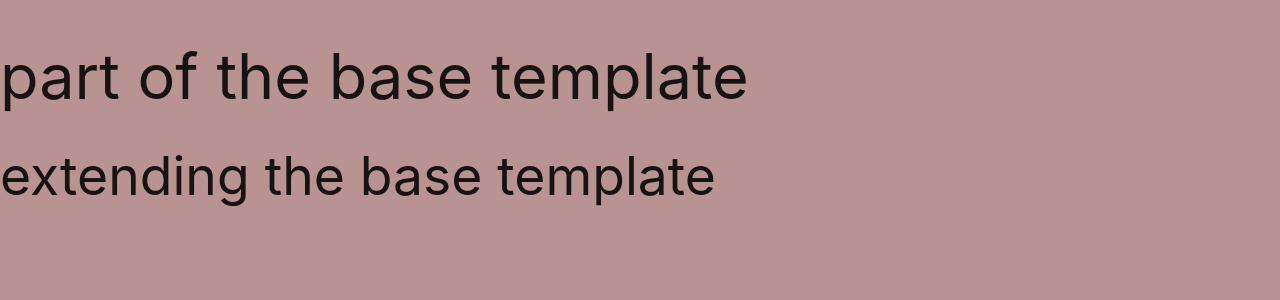
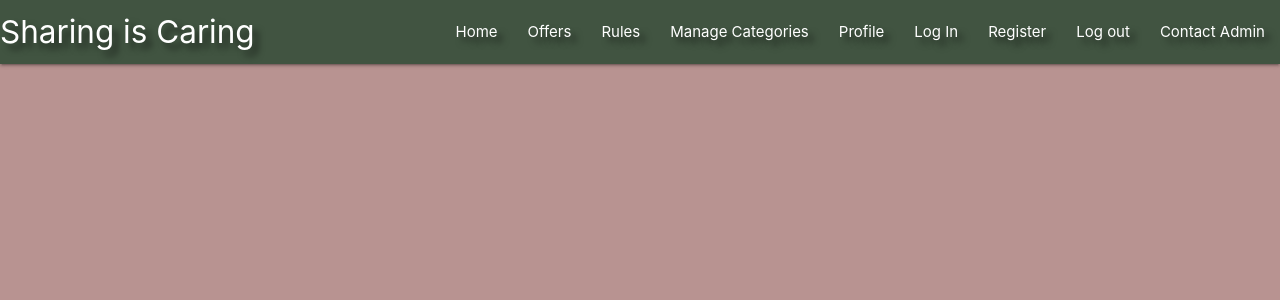
Before and after one commit to Code-Institute-Submissions/Morpheus-23-my-dutch-life_JulRseub, a Flask app: page / in a window 1280 px wide. Shown: the top 300 px of the page. Run offline with Flask 2, Linux system fonts and the light colour scheme; data that the repository does not hold is empty; some libraries are stand-ins or nearby versions.

Commit message:
In process of adding Materialize navbar and sidenav. Navbar not yet funtioning as intended

```diff
--- a/static/css/style.css
+++ b/static/css/style.css
@@ -1,3 +1,11 @@
+.nav-wrapper {
+    background-color: rgb(65,84,65);
+}
+
+.text-shadow {
+    text-shadow: 6px 6px 6px rgba(0, 0, 0, 0.5);
+}
+
 body {
     background-color: rgba(114,40,37,0.5);
 }
--- a/static/js/script.js
+++ b/static/js/script.js
@@ -0,0 +1,3 @@
+$(document).ready(function () {
+  $(".sidenav").sidenav();
+});
--- a/templates/base.html
+++ b/templates/base.html
@@ -1,28 +1,64 @@
 <!DOCTYPE html>
 <html lang="en">
+
     <head>
         <meta charset="UTF-8">
-    <meta http-equiv="X-UA-Compatible" content="IE=edge">
         <meta name="viewport" content="width=device-width, initial-scale=1.0">
         <link rel="stylesheet" href="https://cdnjs.cloudflare.com/ajax/libs/font-awesome/6.1.1/css/all.min.css"
-        integrity="sha512-KfkfwYDsLkIlwQp6LFnl8zNdLGxu9YAA1QvwINks4PhcElQSvqcyVLLD9aMhXd13uQjoXtEKNosOWaZqXgel0g==" crossorigin="anonymous" referrerpolicy="no-referrer" type="text/css"/>
-    <link rel="stylesheet" href="https://cdnjs.cloudflare.com/ajax/libs/materialize/1.0.0/css/materialize.min.css" type="text/css">
+            integrity="sha512-KfkfwYDsLkIlwQp6LFnl8zNdLGxu9YAA1QvwINks4PhcElQSvqcyVLLD9aMhXd13uQjoXtEKNosOWaZqXgel0g=="
+            crossorigin="anonymous" referrerpolicy="no-referrer" type="text/css" />
+        <link rel="stylesheet" href="https://cdnjs.cloudflare.com/ajax/libs/materialize/1.0.0/css/materialize.min.css"
+            type="text/css">
         <link rel="stylesheet" href="{{ url_for('static', filename='css/style.css') }}" type="text/css">
         {% block styles %}
         {% endblock %}
         <title>Sharing is Caring</title>
     </head>
+
     <body>
+        <header>
+            <!-- top navbar -->
+            <nav class="nav-extended text-shadow">
+                <div class="nav-wrapper">
+                    <a href="{{ url_for('get_offers') }}" class="brand-logo">Sharing is Caring</a>
+                    <a href="#" data-target="mobile-demo" class="sidenav-trigger"><i class="fas fa-bars"></i></a>
+                    <ul class="right hide-on-med-and-down">
+                        <li><a href="{{ url_for('get_offers') }}">Home</a></li>
+                        <li><a href="#">Offers</a></li>
+                        <li><a href="#">Rules</a></li>
+                        <li><a href="#">Manage Categories</a></li>
+                        <li><a href="#">Profile</a></li>
+                        <li><a href="#">Log In</a></li>
+                        <li><a href="#">Register</a></li>
+                        <li><a href="#">Log out</a></li>
+                        <li><a href="#">Contact Admin</a></li>
+                    </ul>
+                </div>
+            </nav>
 
-        <h1> part of the base template</h1>
+            <!-- mobile sidenav -->
+                    <ul class="sidenav" id="mobile-demo">
+                <li><h4 class="center-align">Sharing is Caring</h4></li>
+                <li><a href="{{ url_for('get_offers') }}">Home</a></li>
+                <li><a href="#">Offers</a></li>
+                <li><a href="#">Rules</a></li>
+                <li><a href="#">Manage Categories</a></li>
+                <li><a href="#">Profile</a></li>
+                <li><a href="#">Log In</a></li>
+                <li><a href="#">Register</a></li>
+                <li><a href="#">Log out</a></li>
+                <li><a href="#">Contact Admin</a></li>
+                    </ul>
+        </header>
+
         {% block content %}
         {% endblock %}
 
-        <script src="https://code.jquery.com/jquery-3.6.0.min.js"
-            integrity="sha256-/xUj+3OJU5yExlq6GSYGSHk7tPXikynS7ogEvDej/m4=" crossorigin="anonymous"></script>
+        <script src="https://code.jquery.com/jquery-3.6.0.min.js" integrity="sha256-/xUj+3OJU5yExlq6GSYGSHk7tPXikynS7ogEvDej/m4=" crossorigin="anonymous"></script>
         <script src="https://cdnjs.cloudflare.com/ajax/libs/materialize/1.0.0/js/materialize.min.js"></script>
         <script src="{{ url_for('static', filename='js/jscript.js') }}"></script>
         {% block scripts %}
         {% endblock %}
     </body>
+
 </html>
--- a/templates/offers.html
+++ b/templates/offers.html
@@ -1,7 +1,5 @@
 {% extends "base.html" %}
 {% block content %}
-
-    <h2> extending the base template </h2>
 
     {% for offer in offers %}
         {{ offer.offer_name }}<br>
```
Also changed, not shown: app.py (line endings or trailing spaces). Lines whose indentation alone changed are shown as unchanged.
